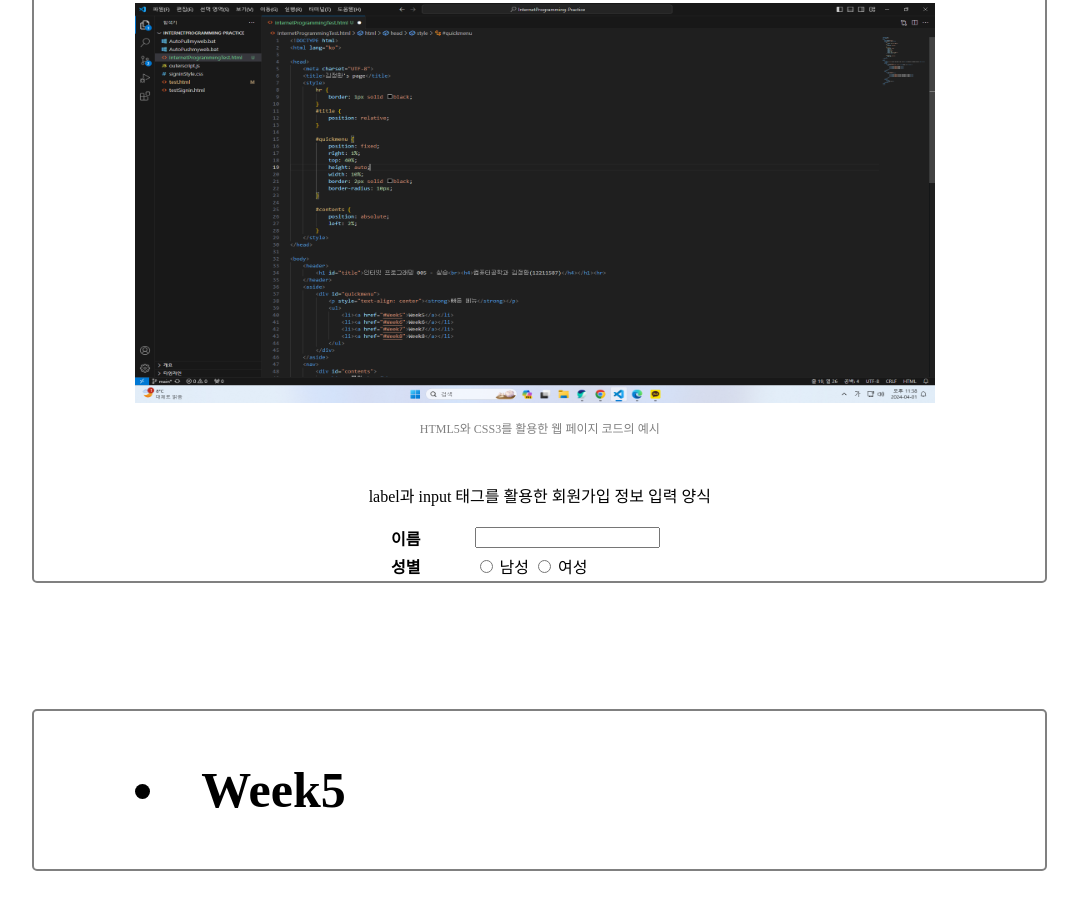
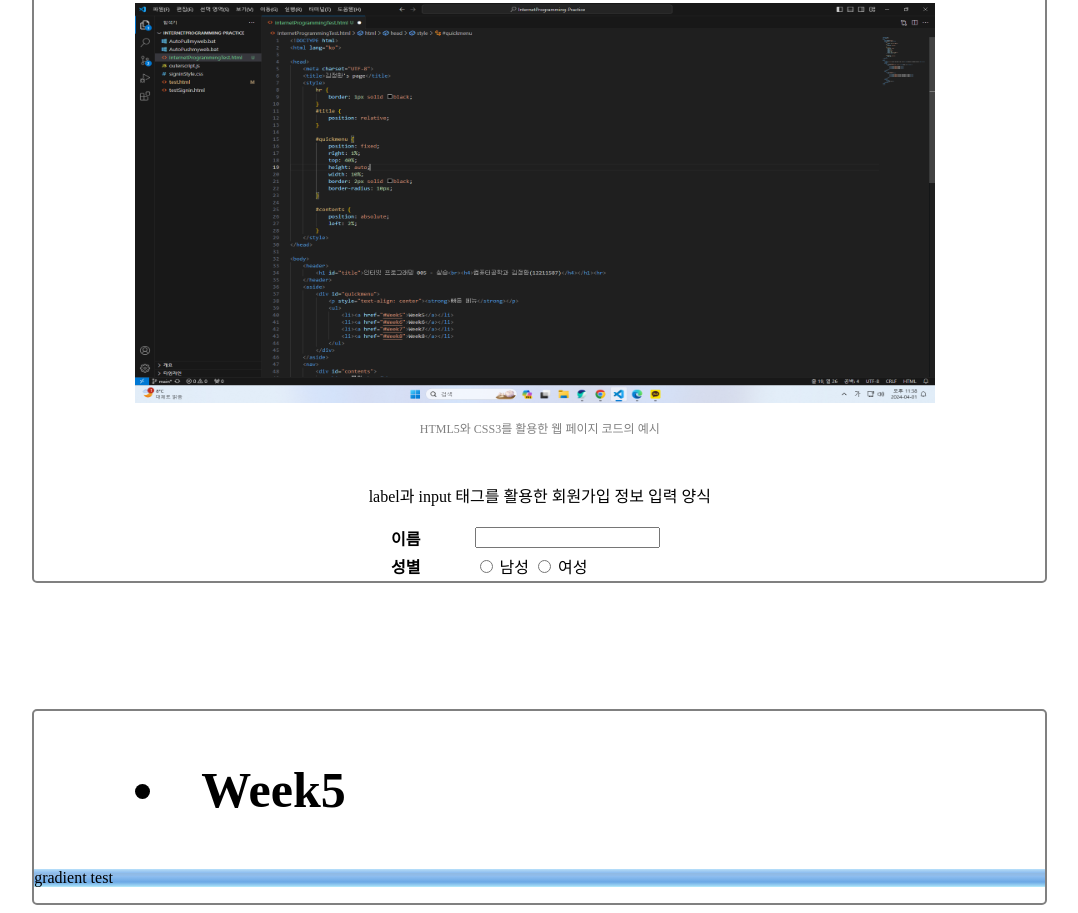
Before and after one commit to hw4n2/hw4n2.github.io, a plain HTML site: page index.html in a window 1280 px wide. Shown: the part 593-1506 px from the top of the page, without its empty margins (39-1117 px from the left). Before the commit the page ends 1472 px from the top, so only its background shows below. Drawn offline with Linux system fonts and the light colour scheme.

Commit message:
gradient test

```diff
--- a/index.html
+++ b/index.html
@@ -130,6 +130,8 @@
                 <h1 class="weektitle">
                     <li>Week5</li>
                 </h1>
+                <p style="background: linear-gradient(to bottom,  #b8e1fc 0%,#a9d2f3 7%,#90bff0 20%,#90bae4 25%,#90bcea 37%,#90bff0 38%,#6ba8e5 72%,#a2daf5 95%,#bdf3fd 100%);
+                ">gradient test</p>
             </div>
         </article>
     </section>
```
